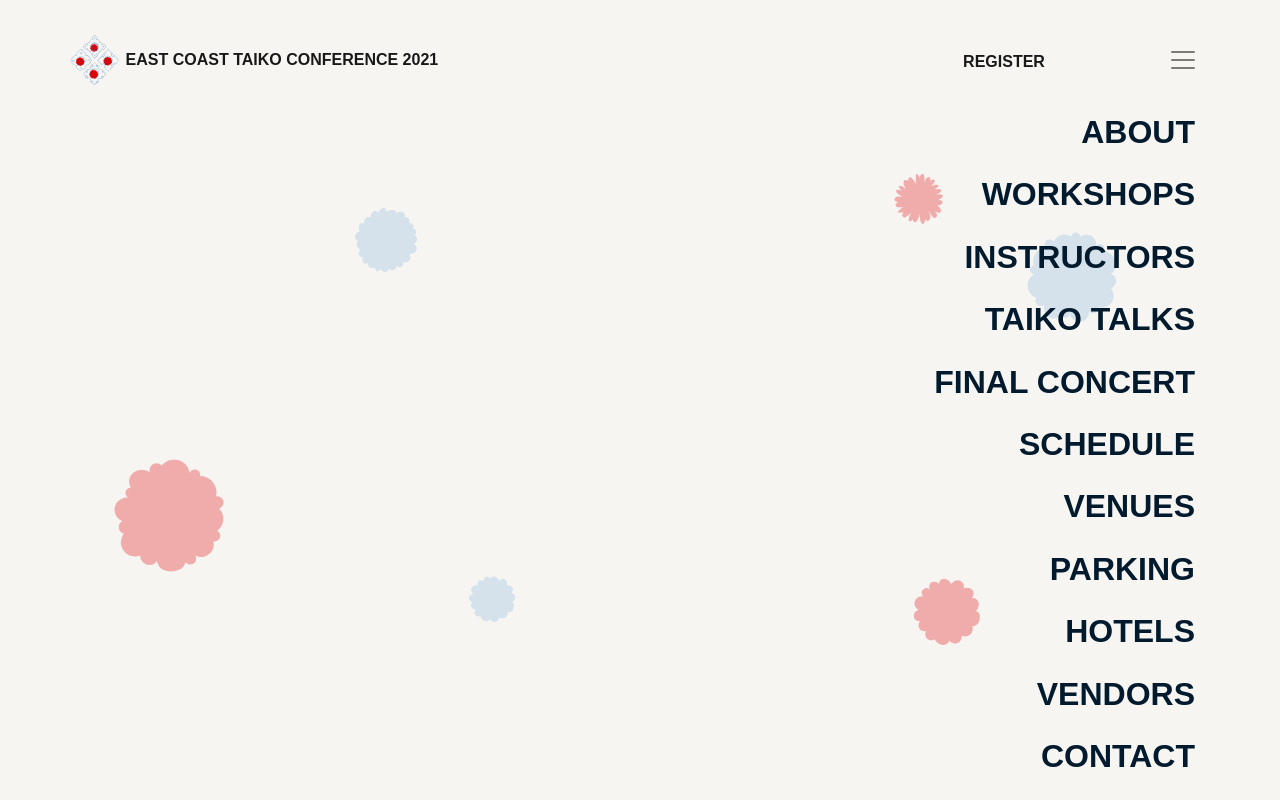
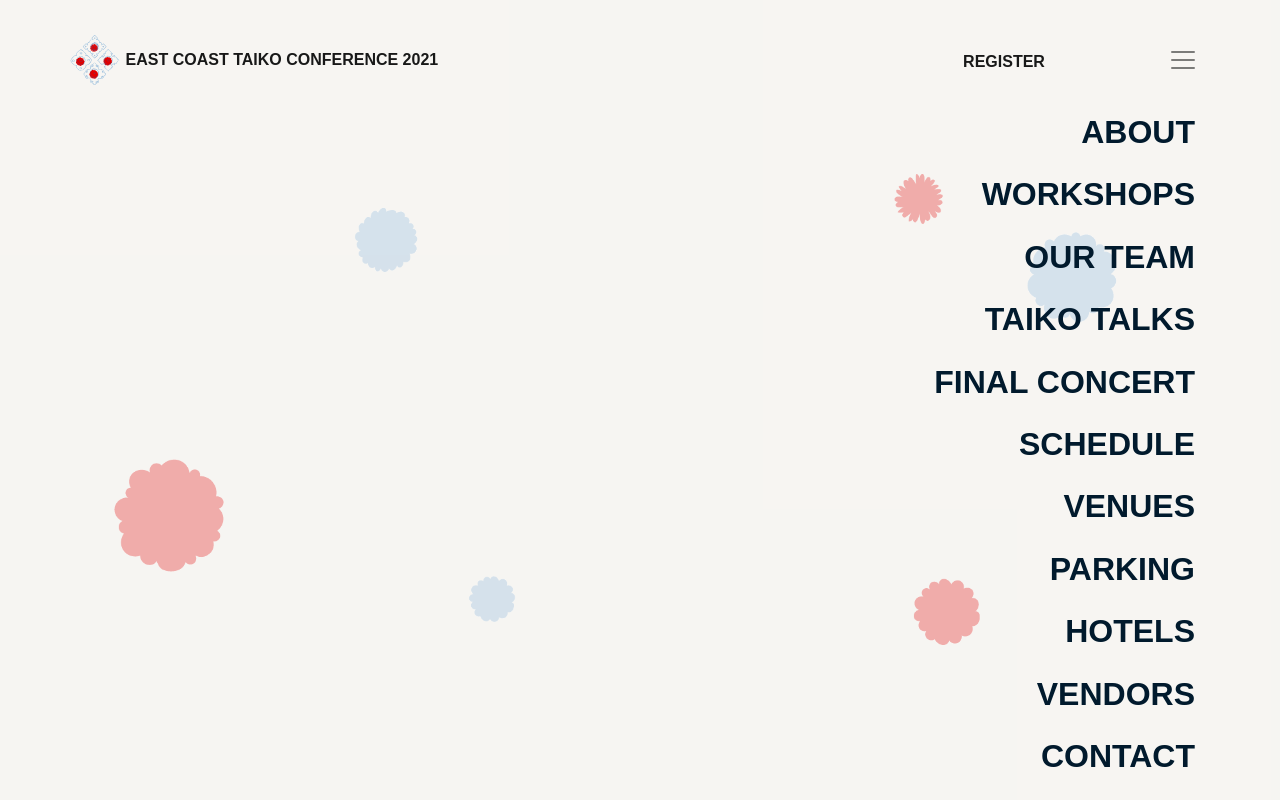
Before and after one commit to FullStackAtBrownTeam/ECTC2021-website, a React (Create React App) app: page / in a window 1280 px wide. Both pictures are taken after a click on the button 1183 px from the left and 60 px from the top of the page. Shown: the top 800 px of the page. Built offline with nearby package versions, Linux system fonts and the light colour scheme.

Commit message:
Update NavBar.js

```diff
--- a/src/components/NavBar.js
+++ b/src/components/NavBar.js
@@ -90,14 +90,14 @@ export class Navigation extends React.Component {
             ></Navbar.Toggle>
             <Navbar.Collapse id="hamburger">
               <Nav id="hamburger-items">
-                <Nav.Link href="#about">
+                <Nav.Link href="#section-0">
                   <h4 className="about">ABOUT</h4>
                 </Nav.Link>
                 <Nav.Link href="#workshops">
                   <h4 className="workshops">WORKSHOPS</h4>
                 </Nav.Link>
-                <Nav.Link href="#instructors">
-                  <h4 className="instructors">INSTRUCTORS</h4>
+                <Nav.Link href="#section-2">
+                  <h4 className="instructors">OUR TEAM</h4>
                 </Nav.Link>
                 <Nav.Link href="#taiko-talks">
                   <h4 className="taiko-talks">TAIKO TALKS</h4>
@@ -149,14 +149,14 @@ export class Navigation extends React.Component {
             </Navbar.Toggle>
             <Navbar.Collapse id="hamburger">
               <Nav id="hamburger-items">
-                <Nav.Link href="#about">
+                <Nav.Link href="#section-0">
                   <h4 className="about">ABOUT</h4>
                 </Nav.Link>
                 <Nav.Link href="#workshops">
                   <h4 className="workshops">WORKSHOPS</h4>
                 </Nav.Link>
-                <Nav.Link href="#instructors">
-                  <h4 className="instructors">INSTRUCTORS</h4>
+                <Nav.Link href="#section-2">
+                  <h4 className="instructors">OUR TEAM</h4>
                 </Nav.Link>
                 <Nav.Link href="#taiko-talks">
                   <h4 className="taiko-talks">TAIKO TALKS</h4>
```
